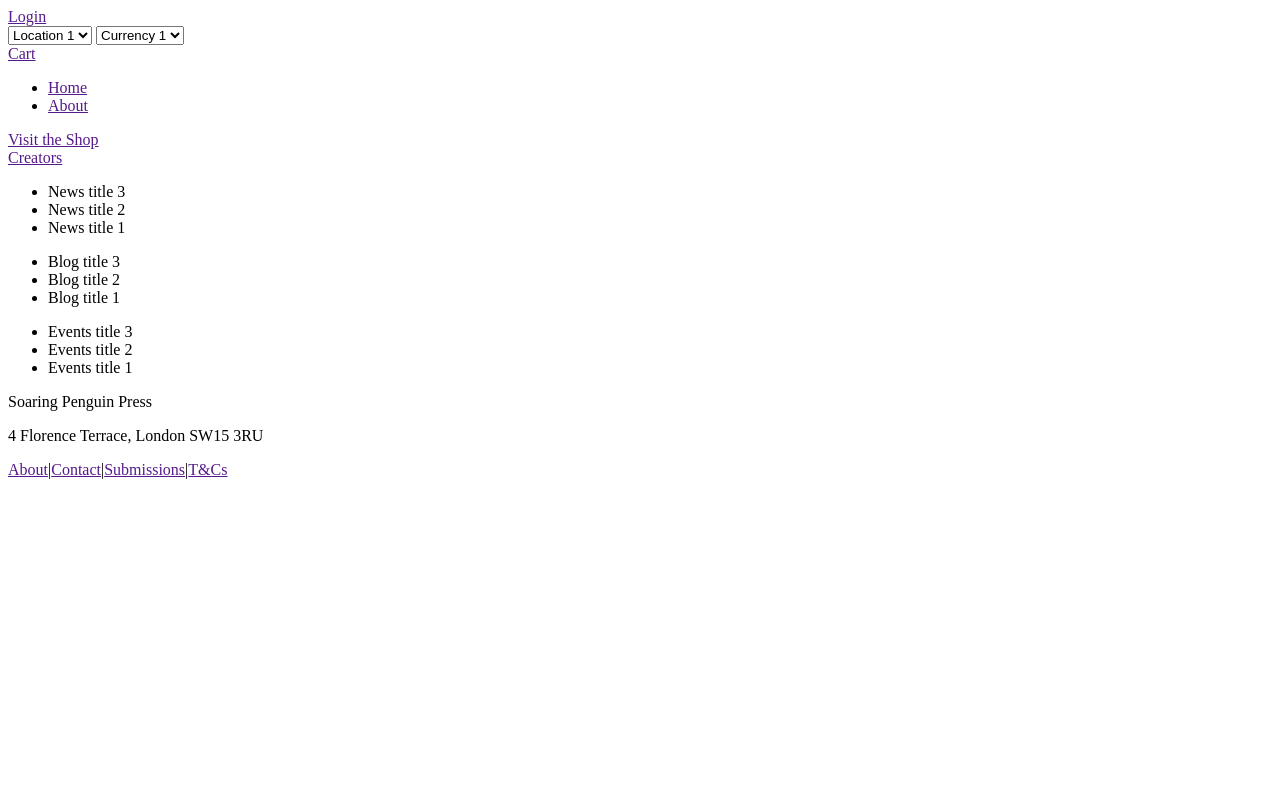
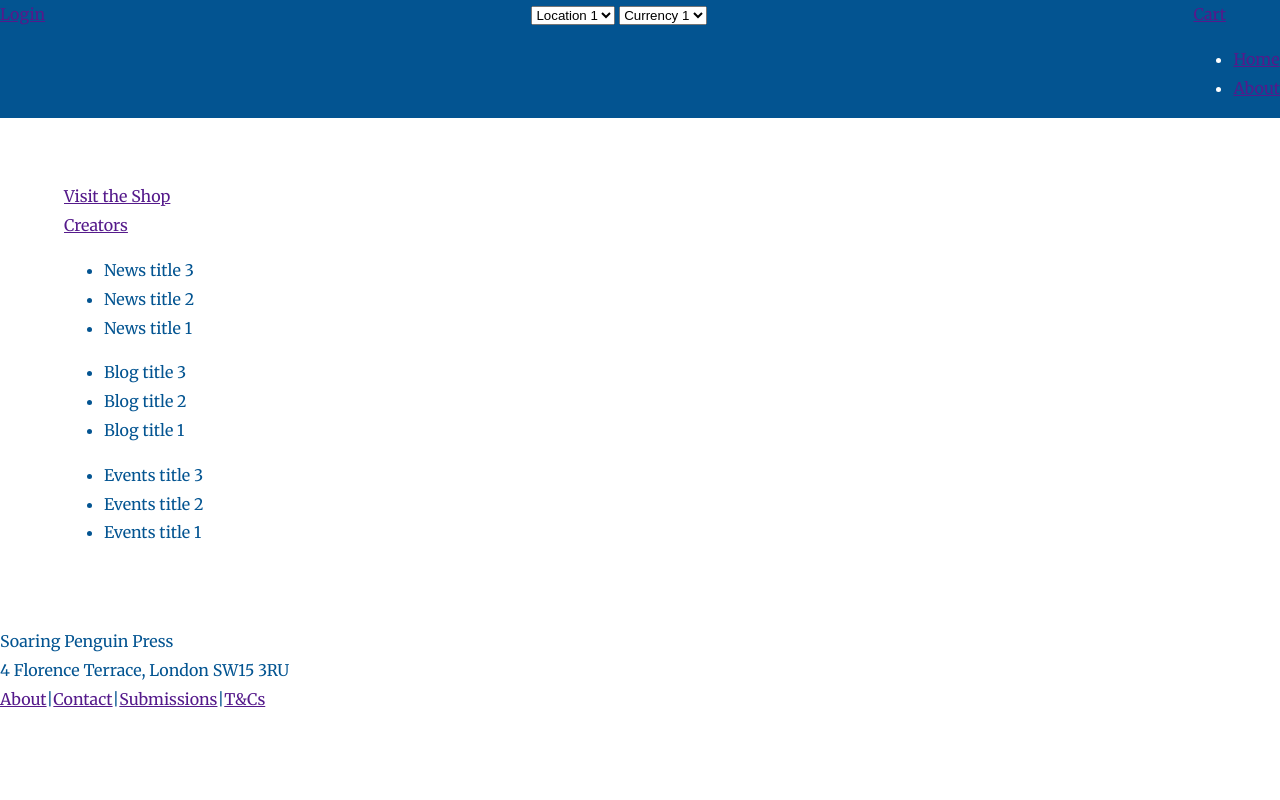
Before and after one commit to spenguin/soaringpenguinpress, a PHP site: page / in a window 1280 px wide. Run offline with PHP 8.4, Linux system fonts and the light colour scheme.

Commit message:
Starting with CSS.

```diff
--- a/css/partials/_settings.global.scss
+++ b/css/partials/_settings.global.scss
@@ -0,0 +1,6 @@
+/**
+ *  Global settings
+ */
+html, body {
+    height: 100%;
+}
--- a/css/style.css
+++ b/css/style.css
@@ -1,11 +1,55 @@
-/*
-@import "partials/settings.global";
-@import "partials/settings.colours";
-@import "partials/fonts.all";
+/**
+ *  Global settings
+ */
+html, body {
+  height: 100%;
+}
+
+/**
+    Colours
 */
+/**
+    Font styles
+*/
+body {
+  font-family: "Merriweather", Georgia, serif;
+  line-height: 1.8rem;
+  color: #035491;
+}
+
+p {
+  font-size: 1rem;
+  margin-top: 0;
+  margin-bottom: 0;
+}
+
 /**
 	Grid values
 */
+/**
+    Wrappers styles
+*/
+html, body {
+  padding: 0;
+  margin: 0;
+}
+
+.container {
+  width: 100%;
+}
+
+header {
+  width: 100%;
+}
+
+main {
+  padding: 5%;
+}
+
+footer {
+  width: 100%;
+}
+
 /*
 @import "partials/tools/tools.mixins";
 @import "partials/tools/tools.media-queries";
@@ -18,10 +62,23 @@
 
 
 @import "partials/elements.headings";
-@import "partials/elements.text";
+@import "partials/elements.text";*/
+/**
+    Components accumulated
+*/
+/**
+    Header
+*/
+header {
+  background-color: #035491;
+  color: white;
+  display: flex;
+  flex-direction: row;
+  flex-wrap: nowrap;
+  justify-content: space-between;
+}
 
-@import "partials/components.all";
-
+/*
 @import "partials/components.header";
 @import "partials/components.footer";
 @import "partials/components.site-nav";
--- a/index.php
+++ b/index.php
@@ -5,6 +5,7 @@
     <meta http-equiv="X-UA-Compatible" content="IE=edge">
     <title>Soaring Penguin Press</title>
     <meta name="viewport" content="width=device-width, initial-scale=1">
+    <link href="https://fonts.googleapis.com/css?family=Lato|Merriweather" rel="stylesheet">
     <link rel="stylesheet" type="text/css" media="screen" href="css/style.css" />
 <!--    <script src="main.js"></script>-->
 </head>
```
Also changed, not shown: css/main.scss (+5 -4 lines), css/partials/_components.all.scss (+9 -0 lines), css/partials/_fonts.all.scss (+17 -0 lines), css/partials/_settings.colours.scss (+7 -0 lines), css/partials/components/_component.header.scss (added, +11 -0 lines), css/partials/structure/_structure.wrappers.scss (added, +21 -0 lines), css/partials/elements/_element.headings.scss (added), img/header-bg3.png (added).
